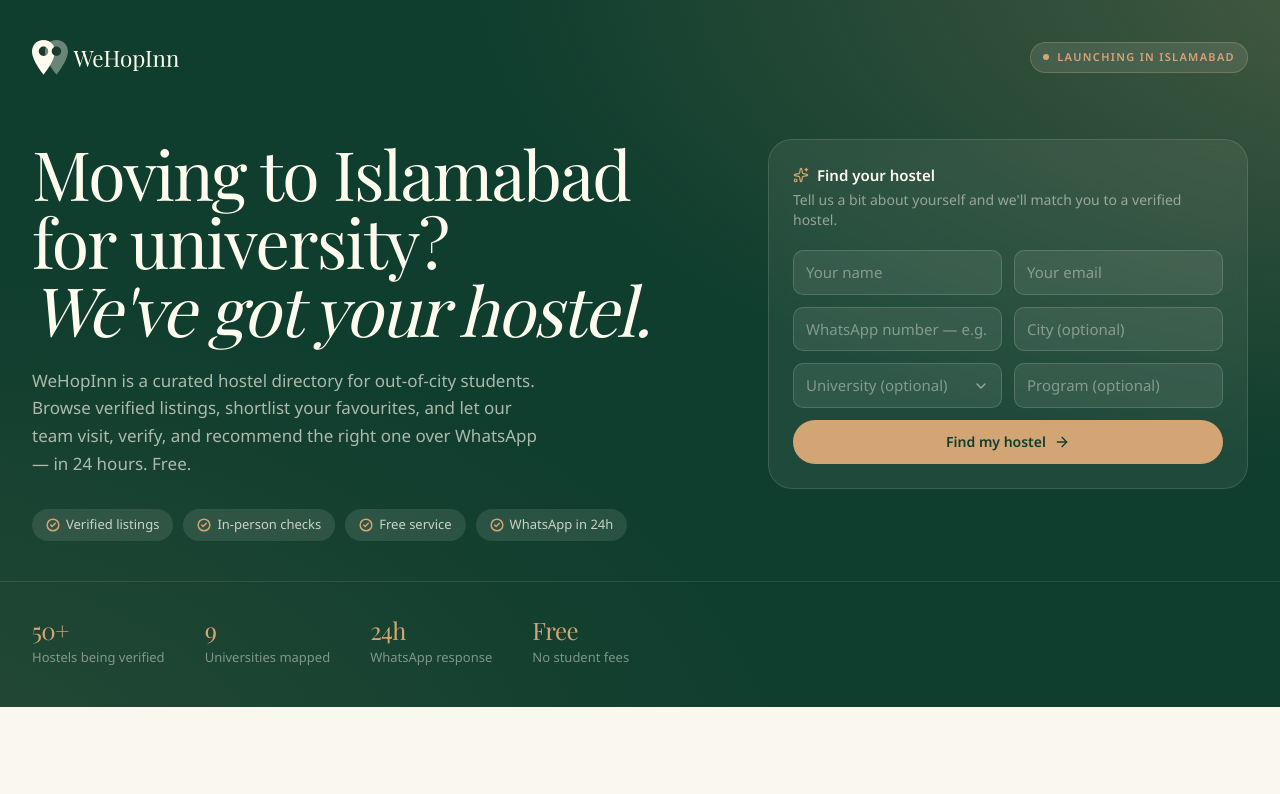
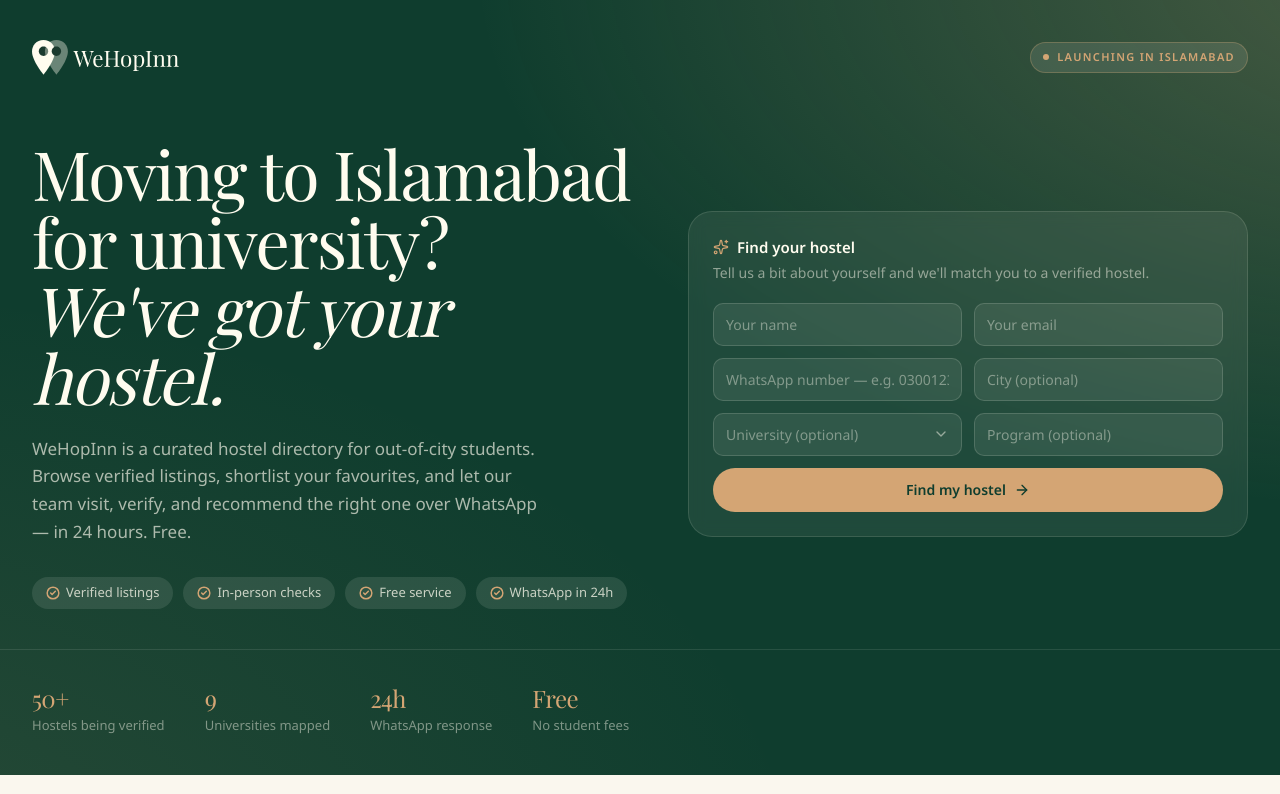
Before and after one commit to haris-khan1596/wehopinn-landing, a Next.js app: page / in a window 1280 px wide. Shown: the top 794 px of the page. Built offline with nearby package versions, Linux system fonts and the light colour scheme; a web font is replaced by a local one.

Commit message:
form changes

```diff
--- a/app/globals.css
+++ b/app/globals.css
@@ -36,7 +36,7 @@
   --radius-2xl: calc(var(--radius) * 1.8);
 
   --container-page: 1280px;
-  --container-narrow: 880px;
+  --container-narrow: 1040px;
 }
 
 :root {
@@ -95,6 +95,7 @@
   padding: 10px 12px;
   color: var(--ink);
   font: inherit;
+  font-size: 14px;
   outline: none;
   transition: border-color 0.15s, background 0.15s;
 }
@@ -113,6 +114,7 @@
   padding: 10px 12px;
   color: #FFFCEF;
   font: inherit;
+  font-size: 14px;
   outline: none;
   transition: border-color 0.15s, background 0.15s;
 }
--- a/app/page.tsx
+++ b/app/page.tsx
@@ -117,7 +117,7 @@ export default function Home() {
         </div>
 
         {/* hero content */}
-        <div className="mx-auto grid w-full max-w-page gap-10 px-8 pb-10 pt-12 lg:grid-cols-[1fr_480px] lg:items-start lg:gap-14 lg:pt-16">
+        <div className="mx-auto grid w-full max-w-page gap-10 px-8 pb-10 pt-12 lg:grid-cols-[1fr_560px] lg:items-center lg:gap-14 lg:pt-16">
 
           {/* left: copy */}
           <div className="flex flex-col">
@@ -325,7 +325,7 @@ export default function Home() {
         }}
       >
         <div className="mx-auto max-w-narrow">
-          <div className="grid gap-12 lg:grid-cols-[1fr_480px] lg:items-center">
+          <div className="grid gap-12 lg:grid-cols-[1fr_560px] lg:items-center">
             <div>
               <span className="text-[11px] font-semibold uppercase tracking-[0.12em] text-accent">
                 Limited early access
```
